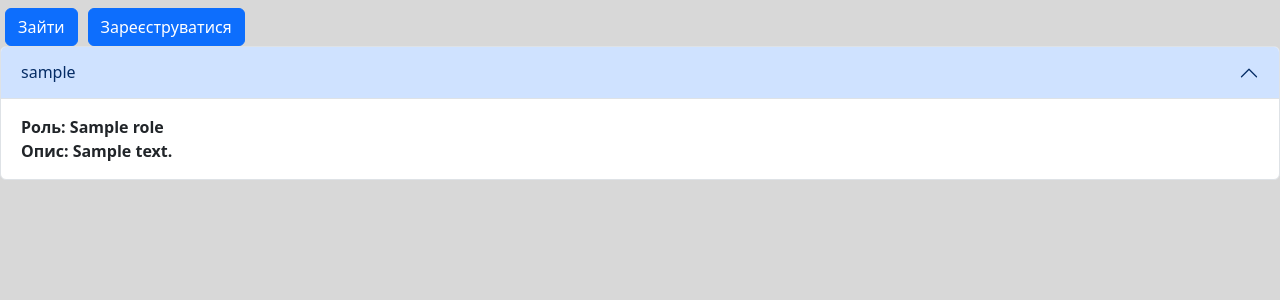
After one commit to SashaB456/online_quest_project, a Django app: page /profile_list/ in a window 1280 px wide, after a click that opens the changed part. The commit adds this page. Shown: the top 300 px of the page. Run offline with Django 5.2, Linux system fonts and the light colour scheme; tables that the repository leaves empty hold one stand-in row (values such as "Sample post").

Commit message:
FINAL COMMIT

```diff
--- a/online_quest/settings.py
+++ b/online_quest/settings.py
@@ -23,7 +23,7 @@ BASE_DIR = Path(__file__).resolve().parent.parent
 # SECURITY WARNING: keep the secret key used in production secret!
 SECRET_KEY = os.environ.get("SECRET_KEY", 'django-insecure-p@%)jkisj-*ne*wg9hmyrr18^t!&(eu)b_8h^pz49(26=s^p%b')
 # SECURITY WARNING: don't run with debug turned on in production!
-DEBUG = os.environ.get("DEBUG", False)
+DEBUG = os.environ.get("DEBUG", True)
 
 ALLOWED_HOSTS = ['.onrender.com', 'localhost', '127.0.0.1']
 
--- a/online_quest_app/urls.py
+++ b/online_quest_app/urls.py
@@ -1,5 +1,5 @@
 from django.urls import include, path
-from .views import QuizList, QuizCreate, QuestionCreate, QuizDelete, QuestionDelete, QuestionEdit, Challenge, play_quiz, results, QuizEdit, GetUserProfile, UpdateUserProfile, QuestionList
+from .views import QuizList, QuizCreate, QuestionCreate, UserProfileList, QuizDelete, QuestionDelete, QuestionEdit, Challenge, play_quiz, results, QuizEdit, GetUserProfile, UpdateUserProfile, QuestionList
 urlpatterns = [
     path('', QuizList.as_view()),
     path('quiz_list/', QuizList.as_view(), name='quiz-list'),
@@ -14,5 +14,6 @@ urlpatterns = [
     path('play_quiz/<int:quiz_id>/<int:question_number>', play_quiz, name='play-quiz'),
     path('results/<int:quiz_id>/', results, name='results'),
     path('user_profile/<int:pk>/', GetUserProfile.as_view(), name='user-profile'),
+    path('profile_list/', UserProfileList.as_view(), name='profile-list'),
     path('user_profile/update/<int:pk>/', UpdateUserProfile.as_view(), name='user-profile-update'),
 ]
--- a/online_quest_app/views.py
+++ b/online_quest_app/views.py
@@ -129,11 +129,18 @@ class UpdateUserProfile(UpdateView, UserIsOwnerMixin, LoginRequiredMixin):
     context_object_name = 'profile'
     def get_object(self):
         user = super().get_object()
-        return user.profile
+        if self.request.user.profile.role.name != 'Admin' or self.request.user.profile.role.name != 'Moderator':
+            return self.request.user.profile
+        else:
+            return user.profile
     def get_success_url(self):
         return reverse('user-profile', kwargs={"pk": self.get_object().user.id})
 def QuestionList(request):
     result = Question.objects.filter(user=request.user)
     if request.user.profile.role.name == 'Admin' or request.user.profile.role.name == 'Moderator':
-        result = Question.objects.filter(user=request.user)
+        result = Question.objects.all()
     return render(request, context={'questions': result}, template_name='online_quest_app/question_list.html')
+class UserProfileList(ListView):
+    model = UserProfile
+    template_name = 'online_quest_app/profiles.html'
+    context_object_name = 'profiles'
--- a/templates/base.html
+++ b/templates/base.html
@@ -22,18 +22,25 @@
                 {% csrf_token %}
                 <button type="submit" class="btn btn-primary btn-base">Logout</button>
             </form>
-            {% if request.path != '/quiz_list/' %}
+                <a href="{% url 'user-profile' user.id %}">
+                   <button class="btn btn-primary btn-base">Профіль користувача</button>
+                </a>
+                {% if request.path != '/quiz_list/' or request.path == '' %}
                 <a href="{% url 'quiz-list' %}">
                    <button class="btn btn-primary btn-base">Список квізів</button>
                 </a>
-            {% endif %}
-                <a href="{% url 'user-profile' user.id %}">
-                   <button class="btn btn-primary btn-base">Профіль користувача</button>
-                </a>
+                {% endif %}
+                {% if request.path != '/question_list/' %}
                 <a href="{% url 'question-list' %}">
                    <button class="btn btn-primary btn-base">Список ваших питань</button>
                 </a>
+                {%endif%}
+                {% if request.path != '/profile_list/' %}
+                                <a href="{% url 'profile-list' %}">
+                   <button class="btn btn-primary btn-base">Список користувачів</button>
+                </a>
                 {% endif %}
+                {%endif%}
         {% else %}
             <a href="{% url 'login' %}">
                 <button class="btn btn-primary btn-base">Зайти</button>
--- /dev/null
+++ b/templates/online_quest_app/profiles.html
@@ -0,0 +1,19 @@
+{% extends 'base.html' %}
+{% block content %}
+{% for profile in profiles %}
+<div class="accordion" id="accordionExample">
+  <div class="accordion-item">
+    <h2 class="accordion-header">
+      <button class="accordion-button" type="button" data-bs-toggle="collapse" data-bs-target="#{{profile.pk}}" aria-expanded="false" aria-controls="{{profile.pk}}">
+        {{ profile.user.username }}
+      </button>
+    </h2>
+    <div id="{{profile.pk}}" class="accordion-collapse collapse" data-bs-parent="#accordionExample">
+      <div class="accordion-body">
+        <strong>Роль: {{profile.role.name}}</strong><br>
+        <strong>Опис: {{profile.description}}</strong><br>
+      </div>
+    </div>
+  </div>
+</div>{% endfor %}
+{% endblock %}
--- a/templates/online_quest_app/question_list.html
+++ b/templates/online_quest_app/question_list.html
@@ -25,6 +25,10 @@
     </div>
   </div>
 </div>{% endfor %}
+<nav class="nav">
+  <a href="{% url 'quiz-create' %}"><button class="button-success">Створити квіз</button></a>
+  <a href="{% url 'question-create' %}"><button class="button-success">Створити питання</button></a>
+</nav>
 {% else %}
 <p>Немає питань</p>
 {% endif %}
--- a/templates/online_quest_app/user_profile.html
+++ b/templates/online_quest_app/user_profile.html
@@ -3,5 +3,9 @@
 <p>Ім'я користувача: {{profile}}</p>
 <p>Роль: {{profile.role.name}}</p>
 <p>Опис: {{profile.description}}</p>
+{% if request.user.profile.role.name != 'Admin' or request.user.profile.role.name != 'Moderator' %}
+<a href="{% url 'user-profile-update' request.user.pk %}"><button>Змінити опис профілю</button></a>
+{%else%}
 <a href="{% url 'user-profile-update' user.pk %}"><button>Змінити опис профілю</button></a>
+{%endif%}
 {% endblock %}
```
